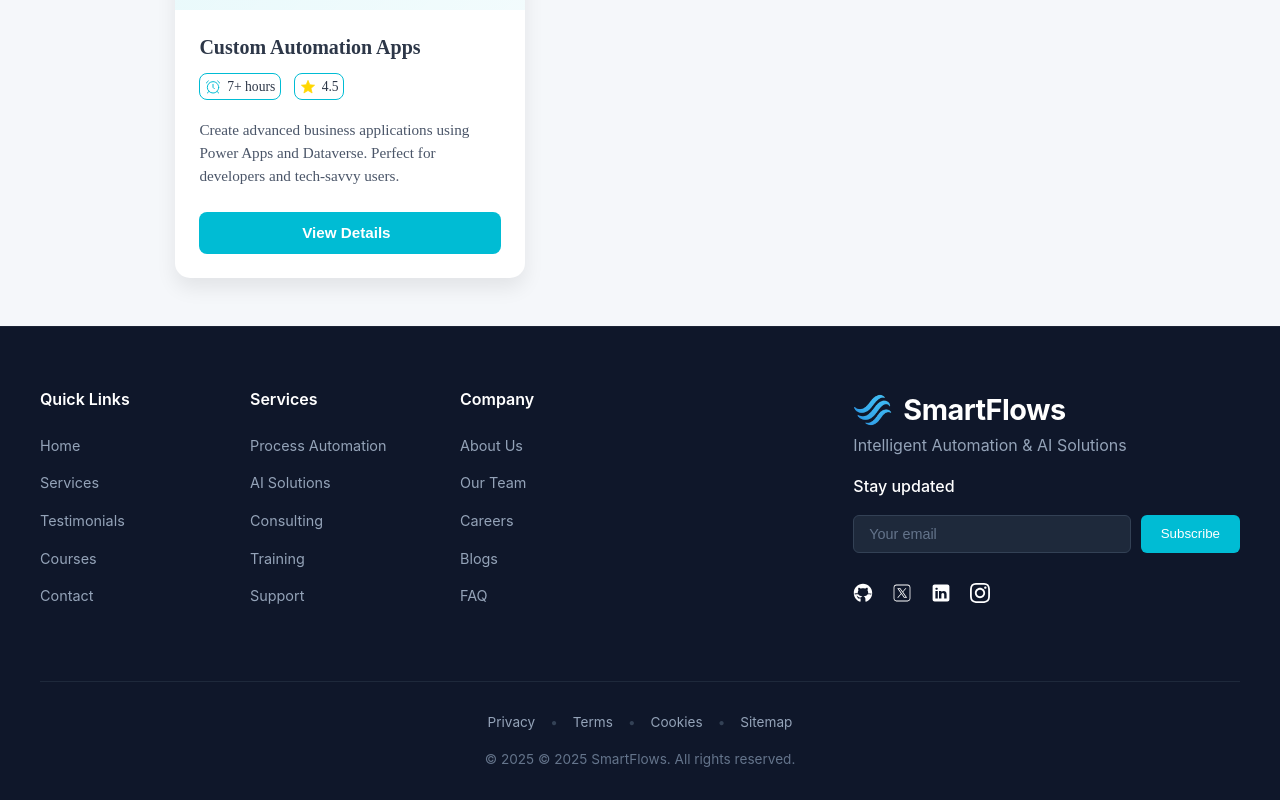
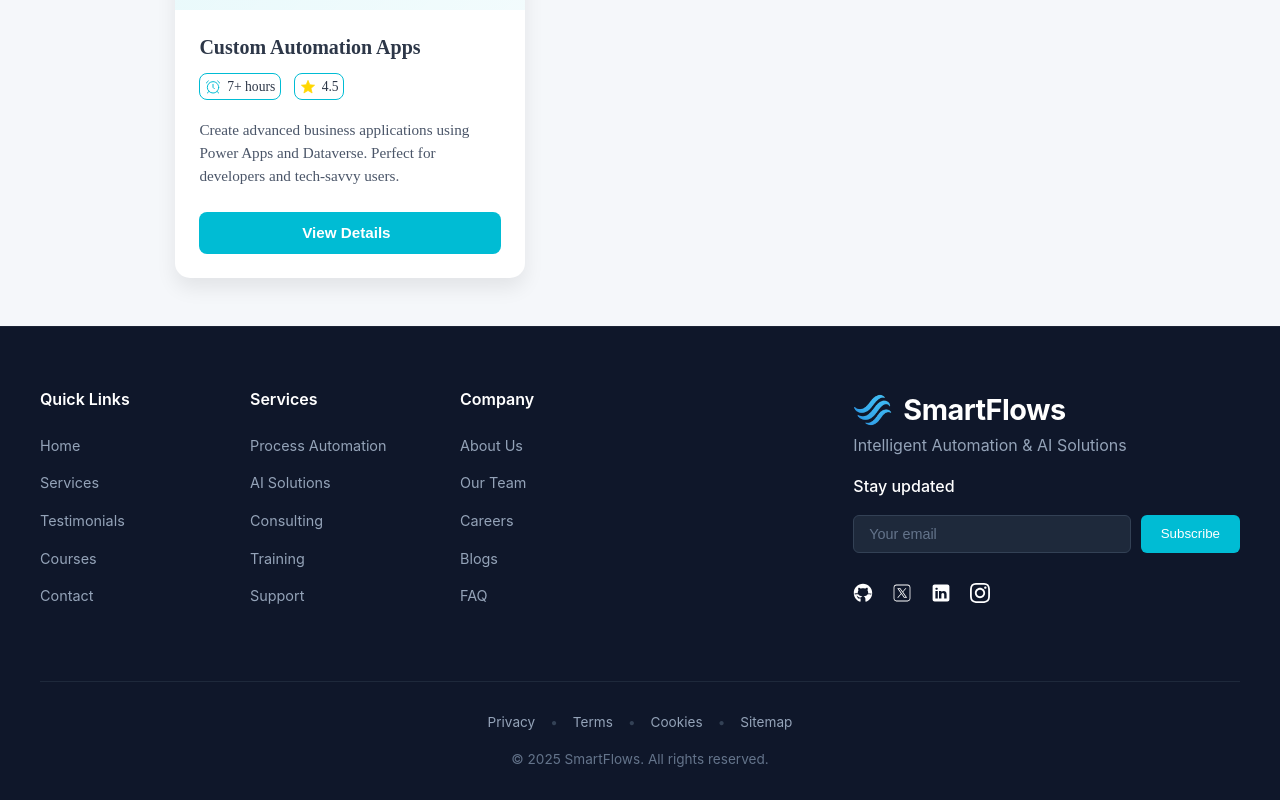
Before and after one commit to Shauryaraje7/SMART-FLOWS, a React (Vite) app: page /courses in a window 1280 px wide. Shown: the part 4984-5784 px from the top of the page. Built offline with nearby package versions, Linux system fonts and the light colour scheme.

Commit message:
version 12.2.0

```diff
--- a/src/components/Sections/FooterSection.jsx
+++ b/src/components/Sections/FooterSection.jsx
@@ -189,7 +189,7 @@ const FooterSection = () => {
             <span>•</span>
             <a href="/sitemap">Sitemap</a>
           </div>
-          <p className="copyright">&copy; {new Date().getFullYear()} © 2025 SmartFlows. All rights reserved.</p>
+          <p className="copyright">&copy; {new Date().getFullYear()} SmartFlows. All rights reserved.</p>
         </div>
       </div>
     </footer>
```
